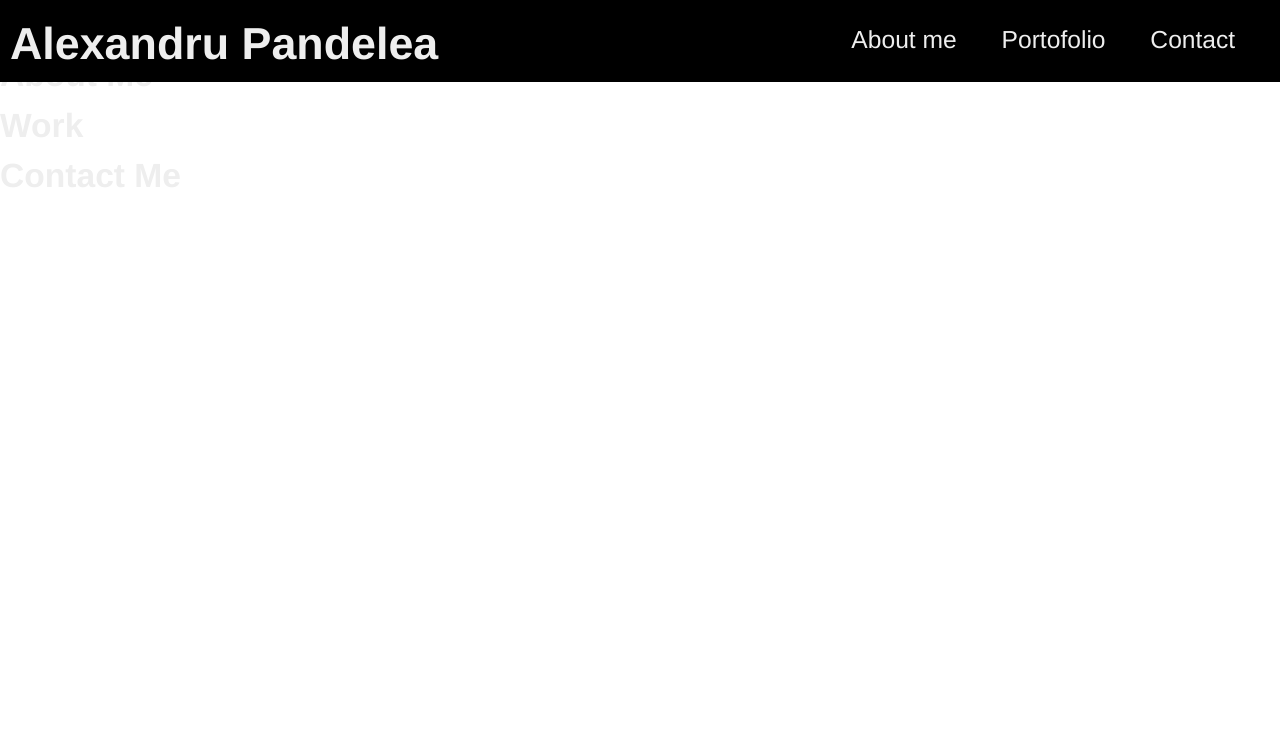
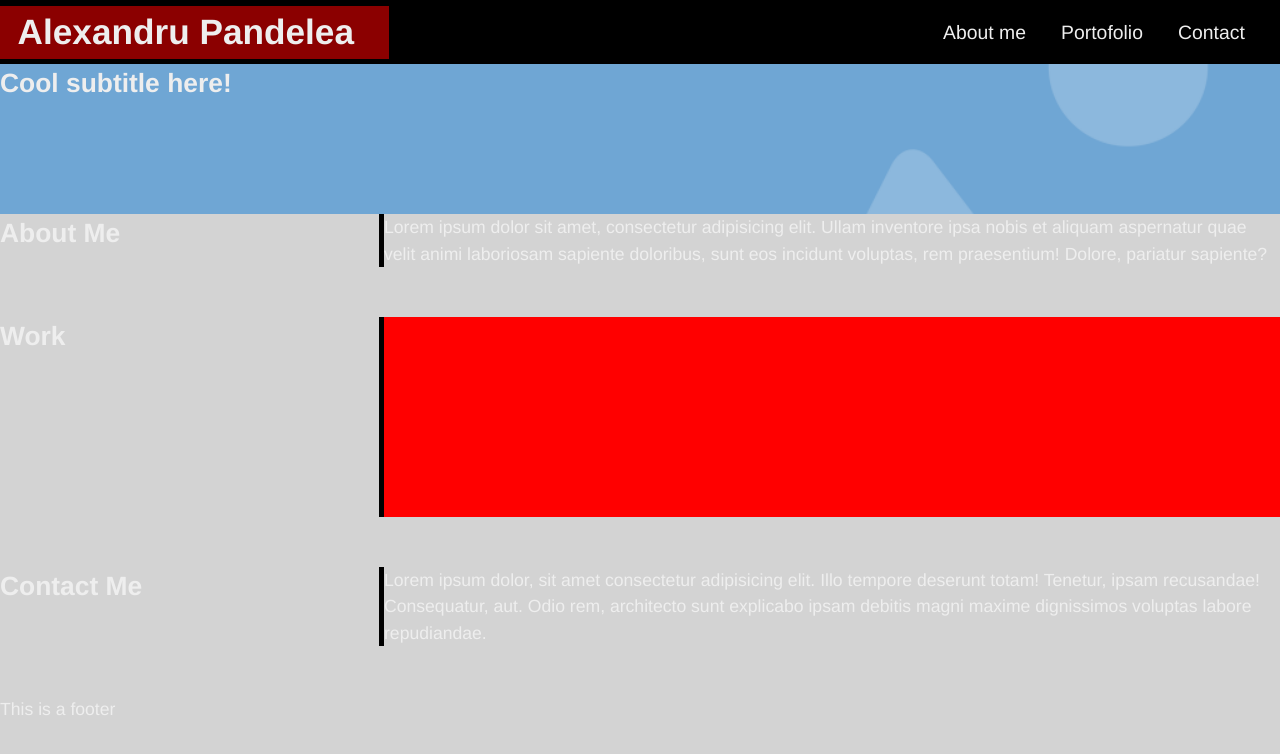
Before and after one commit to fumitsukai/alexandru-portofolio-page, a plain HTML site: page index.html in a window 1280 px wide. Drawn offline with Linux system fonts and the light colour scheme.

Commit message:
made initial layout of the page

```diff
--- a/assets/css/style.css
+++ b/assets/css/style.css
@@ -8,15 +8,20 @@ body{
     font-size: 2rem;
     color:#eee;
     line-height: 1.5;
+    display: block;
 }
 html{
     scroll-behavior: smooth;
-    font-size: 70%;
+    font-size: 55%;
+    background-color: lightgrey;
 }
+
+/* Navbar style displaying links to the left and heading to the right*/
+
 #navbar{
     display: flex;
     justify-content: flex-end;
-    position: fixed;
+    position: sticky;
     top:0;
     left:0;
     width:100%;
@@ -42,21 +47,57 @@ a{
 .nav-list a:hover{
     background-color:red;
 }
-form{
-    position: relative;
-    margin-top:300px;
-    padding:0;
+
+#navbar h1{
+    align-self: center;
+    background-color: darkred;
+    margin-right: auto;
+    padding-right: 4rem;;
+    padding-left: 2rem;
 }
 
-h1,
-h2,
-h3{
-    margin: 0;
+/* Hero banner style */
+
+.hero-banner{
+    background-image: url("../images/Hero-Banner-Placeholder-Light-1024x480-1.png");
+    width: 100%;
+    height: 150px;
+    background-repeat: no-repeat;
+    background-size: cover;
+    background-position: center;
 }
 
-#navbar h1{
-    position: absolute;
-    display: block;
-    width: 100%;
-    padding: 10px 0 0 10px;
+/* Wrapper style */
+
+.page-wrapper{
+    position: relative;
+    display: flex;
+    flex-direction: column;
 }
+
+.page-section{
+    display: flex;
+    flex-direction: row;
+    padding-bottom: 50px;
+}
+
+.page-section h2{
+    border-right: 5px solid black;
+    width: 30%;
+}
+
+article{
+    width:70%;
+}
+
+.grid{
+    display: grid;
+    background-color: red;
+    width: 70%;
+    height:200px;
+    grid-template-rows: 1fr 1fr;
+    grid-template-columns: 1fr 1fr;
+    grid-template-areas:
+    "main-work main-work"
+    "smaller-work smaller-work";
+}
--- a/index.html
+++ b/index.html
@@ -31,18 +31,22 @@
     <!-- about me -->
     <section class="page-section" id="about">
       <h2>About Me</h2>
+      <article>Lorem ipsum dolor sit amet, consectetur adipisicing elit. Ullam inventore ipsa nobis et aliquam aspernatur quae velit animi laboriosam sapiente doloribus, sunt eos incidunt voluptas, rem praesentium! Dolore, pariatur sapiente?</article>
     </section>
 
     <!-- portfolio container -->
     <section class="page-section" id="work">
       <h2>Work</h2>
+      <div class="grid"></div>
     </section>
 
     <!-- contact -->
     <section class="page-section contact" id="contact">
       <h2>Contact Me</h2>
+      <article>Lorem ipsum dolor, sit amet consectetur adipisicing elit. Illo tempore deserunt totam! Tenetur, ipsam recusandae! Consequatur, aut. Odio rem, architecto sunt explicabo ipsam debitis magni maxime dignissimos voluptas labore repudiandae.</article>
     </section>
   </main>
+  <footer>This is a footer</footer>
 </body>
 
 </html>
```
Also changed, not shown: assets/images/Hero-Banner-Placeholder-Light-1024x480-1.png (added).
